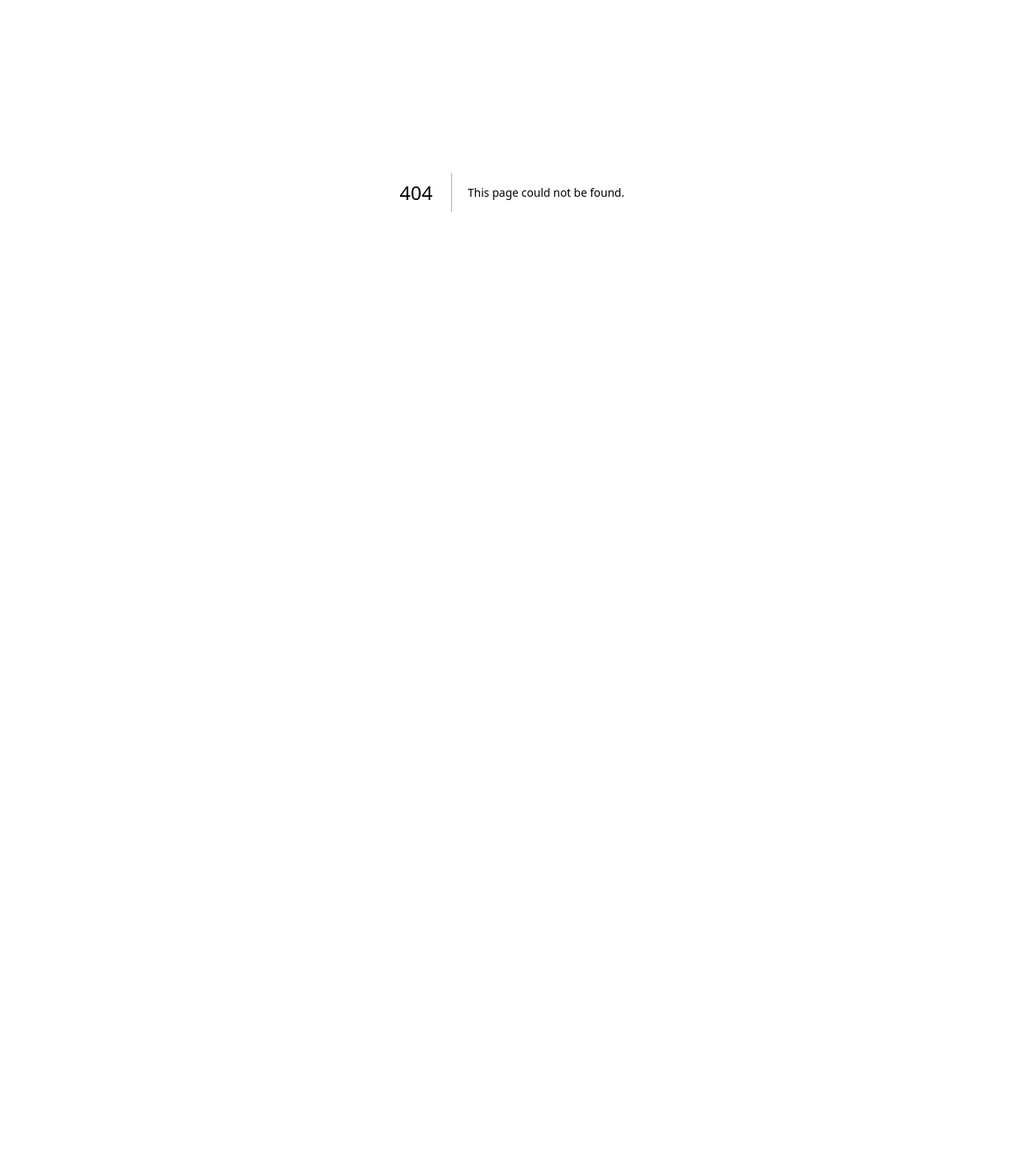
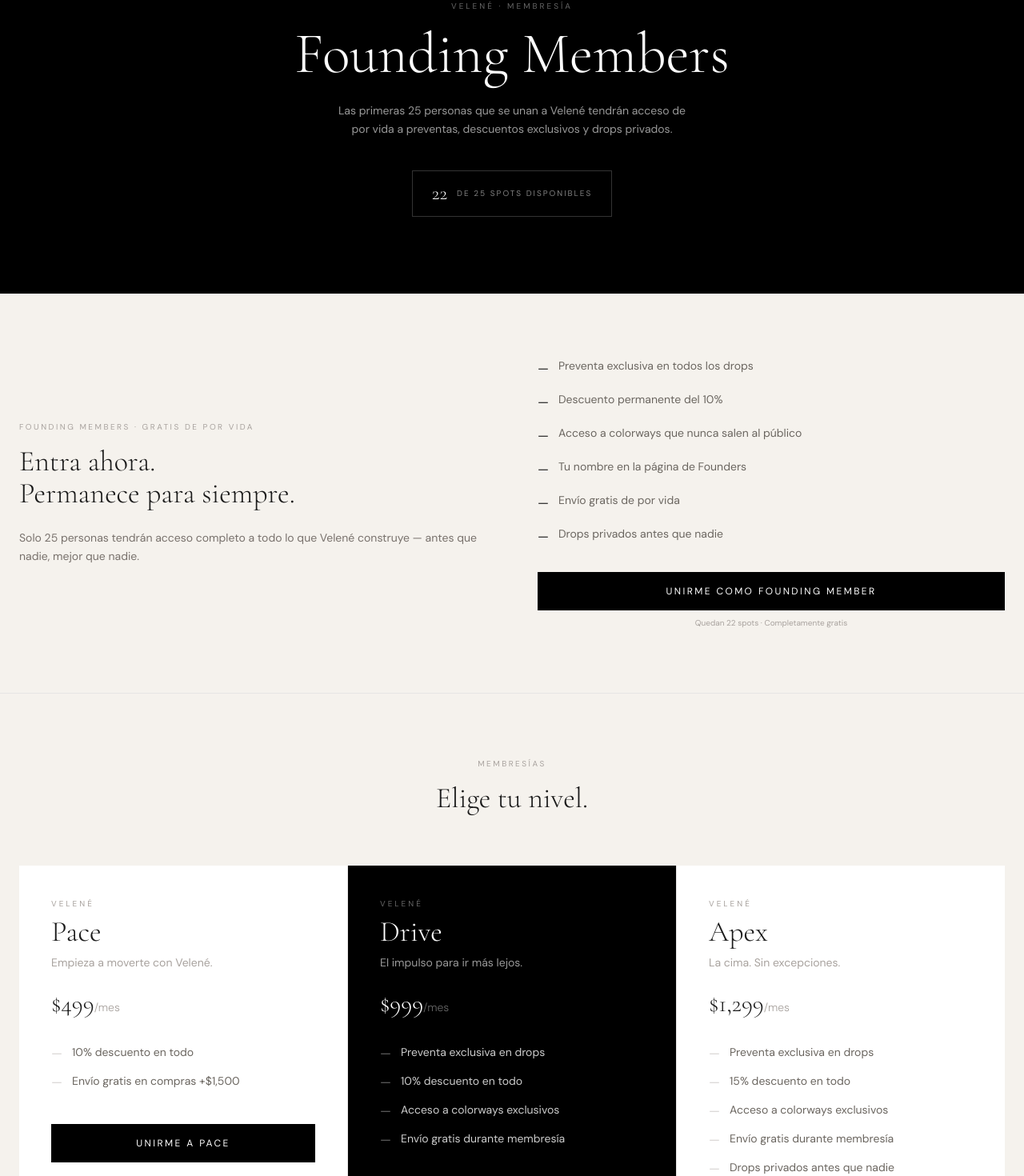
Before and after one commit to velenecompany/velene, a Next.js app: page /membership in a window 1280 px wide. Before the commit this address had no page. Shown: the part 160-1630 px from the top of the page at 80% size. Before the commit the page ends 800 px from the top, so only its background shows below. Built offline with nearby package versions, Linux system fonts and the light colour scheme.

Commit message:
Agregar página de membresía Pace Drive Apex

```diff
--- /dev/null
+++ b/src/app/membership/page.tsx
@@ -0,0 +1,145 @@
+'use client';
+import { useState } from 'react';
+import Navbar from '@/components/layout/Navbar';
+import Footer from '@/components/layout/Footer';
+import Link from 'next/link';
+
+const FOUNDING_SPOTS = 25;
+const SPOTS_TAKEN = 3;
+
+const TIERS = [
+  {
+    name: 'Pace',
+    price: '$499',
+    period: '/mes',
+    description: 'Empieza a moverte con Velené.',
+    benefits: [
+      '10% descuento en todo',
+      'Envío gratis en compras +$1,500',
+    ],
+  },
+  {
+    name: 'Drive',
+    price: '$999',
+    period: '/mes',
+    description: 'El impulso para ir más lejos.',
+    featured: true,
+    benefits: [
+      'Preventa exclusiva en drops',
+      '10% descuento en todo',
+      'Acceso a colorways exclusivos',
+      'Envío gratis durante membresía',
+    ],
+  },
+  {
+    name: 'Apex',
+    price: '$1,299',
+    period: '/mes',
+    description: 'La cima. Sin excepciones.',
+    benefits: [
+      'Preventa exclusiva en drops',
+      '15% descuento en todo',
+      'Acceso a colorways exclusivos',
+      'Envío gratis durante membresía',
+      'Drops privados antes que nadie',
+      'Acceso a colecciones limitadas',
+    ],
+  },
+];
+
+export default function MembershipPage() {
+  const [selected, setSelected] = useState<string | null>(null);
+  const spotsLeft = FOUNDING_SPOTS - SPOTS_TAKEN;
+
+  return (
+    <>
+      <Navbar />
+      <main className="pt-16 min-h-screen bg-[#F5F2ED]">
+
+        {/* Hero */}
+        <section className="bg-black text-white px-6 py-24 text-center">
+          <p className="text-[10px] tracking-[0.3em] uppercase text-white/40 mb-4">Velené · Membresía</p>
+          <h1 className="font-display text-5xl md:text-7xl font-light mb-6">Founding Members</h1>
+          <p className="text-sm text-white/60 max-w-md mx-auto leading-relaxed mb-10">
+            Las primeras 25 personas que se unan a Velené tendrán acceso de por vida a preventas, descuentos exclusivos y drops privados.
+          </p>
+          <div className="inline-flex items-center gap-3 border border-white/20 px-6 py-3">
+            <span className="font-display text-2xl font-light">{spotsLeft}</span>
+            <span className="text-[10px] tracking-[0.2em] uppercase text-white/50">de {FOUNDING_SPOTS} spots disponibles</span>
+          </div>
+        </section>
+
+        {/* Founding Members Benefits */}
+        <section className="max-w-screen-xl mx-auto px-6 py-20 border-b border-stone-200">
+          <div className="grid md:grid-cols-2 gap-16 items-center">
+            <div>
+              <p className="text-[10px] tracking-[0.25em] uppercase text-stone-400 mb-4">Founding Members · Gratis de por vida</p>
+              <h2 className="font-display text-4xl font-light mb-6">Entra ahora.<br />Permanece para siempre.</h2>
+              <p className="text-sm text-stone-500 leading-relaxed">
+                Solo 25 personas tendrán acceso completo a todo lo que Velené construye — antes que nadie, mejor que nadie.
+              </p>
+            </div>
+            <div className="space-y-4">
+              {[
+                'Preventa exclusiva en todos los drops',
+                'Descuento permanente del 10%',
+                'Acceso a colorways que nunca salen al público',
+                'Tu nombre en la página de Founders',
+                'Envío gratis de por vida',
+                'Drops privados antes que nadie',
+              ].map((b, i) => (
+                <div key={i} className="flex items-start gap-3">
+                  <span className="text-stone-900 mt-0.5">—</span>
+                  <p className="text-sm text-stone-600">{b}</p>
+                </div>
+              ))}
+              <div className="pt-4">
+                <button className="w-full py-4 bg-black text-white text-xs tracking-[0.2em] uppercase hover:bg-stone-800 transition-colors">
+                  Unirme como Founding Member
+                </button>
+                <p className="text-[10px] text-stone-400 text-center mt-2">Quedan {spotsLeft} spots · Completamente gratis</p>
+              </div>
+            </div>
+          </div>
+        </section>
+
+        {/* Tiers */}
+        <section className="max-w-screen-xl mx-auto px-6 py-20">
+          <p className="text-[10px] tracking-[0.25em] uppercase text-stone-400 mb-4 text-center">Membresías</p>
+          <h2 className="font-display text-4xl font-light mb-16 text-center">Elige tu nivel.</h2>
+          <div className="grid md:grid-cols-3 gap-px bg-stone-200">
+            {TIERS.map((tier) => (
+              <div key={tier.name} className={`p-10 ${tier.featured ? 'bg-black text-white' : 'bg-white'}`}>
+                <p className={`text-[10px] tracking-[0.3em] uppercase mb-2 ${tier.featured ? 'text-white/40' : 'text-stone-400'}`}>Velené</p>
+                <h3 className="font-display text-4xl font-light mb-2">{tier.name}</h3>
+                <p className={`text-sm mb-6 ${tier.featured ? 'text-white/60' : 'text-stone-400'}`}>{tier.description}</p>
+                <p className="font-display text-3xl font-light mb-8">
+                  {tier.price}<span className={`text-sm font-sans ${tier.featured ? 'text-white/40' : 'text-stone-400'}`}>{tier.period}</span>
+                </p>
+                <div className="space-y-3 mb-10">
+                  {tier.benefits.map((b, i) => (
+                    <div key={i} className="flex items-start gap-3">
+                      <span className={tier.featured ? 'text-white/40' : 'text-stone-300'}>—</span>
+                      <p className={`text-sm ${tier.featured ? 'text-white/80' : 'text-stone-600'}`}>{b}</p>
+                    </div>
+                  ))}
+                </div>
+                <button
+                  onClick={() => setSelected(tier.name)}
+                  className={`w-full py-4 text-xs tracking-[0.2em] uppercase transition-colors ${
+                    tier.featured
+                      ? 'bg-white text-black hover:bg-stone-100'
+                      : 'bg-black text-white hover:bg-stone-800'
+                  }`}>
+                  Unirme a {tier.name}
+                </button>
+              </div>
+            ))}
+          </div>
+        </section>
+
+      </main>
+      <Footer />
+    </>
+  );
+}
```
